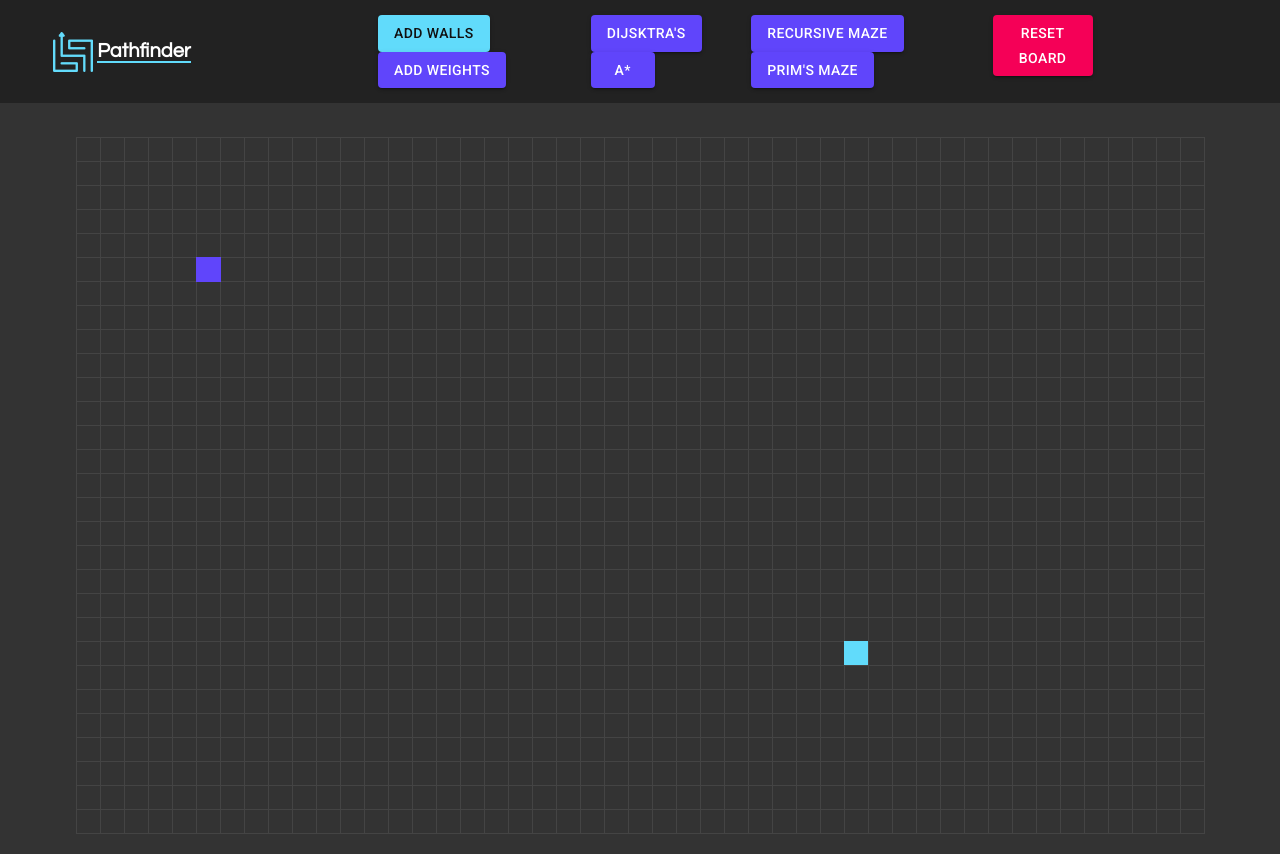
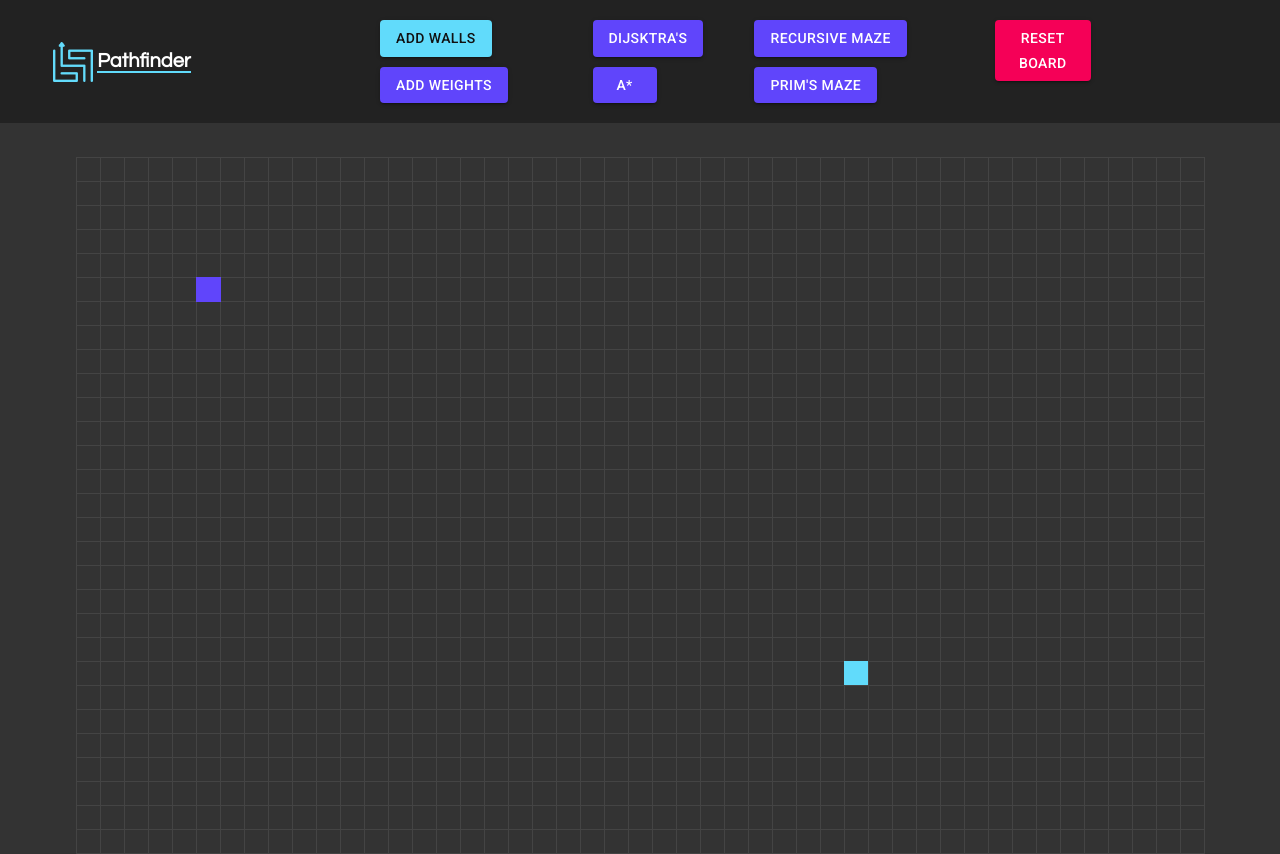
Before and after one commit to peterg4/Pathfinder, a React app: page / in a window 1280 px wide. Built offline with nearby package versions, Linux system fonts and the light colour scheme.

Commit message:
new prod build

```diff
--- a/src/index.js
+++ b/src/index.js
@@ -630,19 +630,19 @@ class Board extends React.Component {
             <a className="navbar-brand" href="#"><img src="path.png"></img> <div className="logo">Pathfinder</div></a>
             <div className="nav-center">
                 <div className="btn-grouping">
-                    <NavButton variant="contained" color="primary" id="w"  className="nav-button active "onClick={() => this.toggleWall()}> Add Walls</NavButton>
-                    <NavButton variant="contained" color="primary" id="we" className="nav-button" onClick={() => this.toggleWeight()}> Add Weights</NavButton>
+                    <NavButton variant="contained" color="primary" id="w"  className="active" onClick={() => this.toggleWall()}> Add Walls</NavButton>
+                    <NavButton variant="contained" color="primary" id="we" onClick={() => this.toggleWeight()}> Add Weights</NavButton>
                 </div>
                 <div className="btn-grouping">
-                    <NavButton variant="contained" color="primary" className="nav-button" onClick={() => this.BFS(this.state.xStart,this.state.yStart)}> Dijsktra's</NavButton>
-                    <NavButton variant="contained" color="primary" className="nav-button" onClick={() => this.A_star(this.state.xStart,this.state.yStart)}> A*</NavButton>
+                    <NavButton variant="contained" color="primary" onClick={() => this.BFS(this.state.xStart,this.state.yStart)}> Dijsktra's</NavButton>
+                    <NavButton variant="contained" color="primary" onClick={() => this.A_star(this.state.xStart,this.state.yStart)}> A*</NavButton>
                 </div>
                 <div className="btn-grouping">
-                    <NavButton variant="contained" color="primary" className="nav-button" onClick={() => this.StartMaze(parseInt(GLOBAL_XMAX/2), parseInt(GLOBAL_YMAX/2), GLOBAL_XMAX, GLOBAL_YMAX, 0, 0)}> Recursive Maze</NavButton>
-                    <NavButton variant="contained" color="primary" className="nav-button" onClick={() => this.Prims()}> Prim's Maze</NavButton>
+                    <NavButton variant="contained" color="primary" onClick={() => this.StartMaze(parseInt(GLOBAL_XMAX/2), parseInt(GLOBAL_YMAX/2), GLOBAL_XMAX, GLOBAL_YMAX, 0, 0)}> Recursive Maze</NavButton>
+                    <NavButton variant="contained" color="primary" onClick={() => this.Prims()}> Prim's Maze</NavButton>
                 </div>
                 <div className="btn-grouping">
-                    <Button variant="contained" color="secondary" className="nav-button" onClick={() => this.resetState()}> Reset Board</Button>
+                    <ClearButton variant="contained" color="secondary" onClick={() => this.resetState()}> Reset Board</ClearButton>
                 </div>
             </div>
         </nav>
@@ -657,8 +657,15 @@ class Board extends React.Component {
 
 const NavButton = withStyles({
     root: {
+      margin: '5px 8px',
       background: 'rgb(96, 69, 251)',
       color: 'white',
+    },
+})(Button);
+
+const ClearButton = withStyles({
+    root: {
+      margin: '5px 8px',
     },
 })(Button);
 
```
Also changed, not shown: build/asset-manifest.json, build/index.html, build/service-worker.js, build/static/js/2.2261b523.chunk.js.LICENSE.txt, 14 other files.
